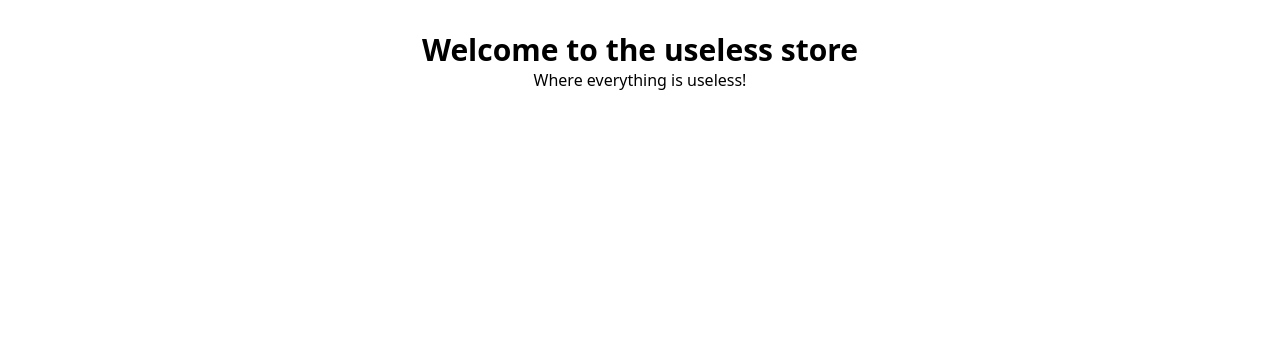
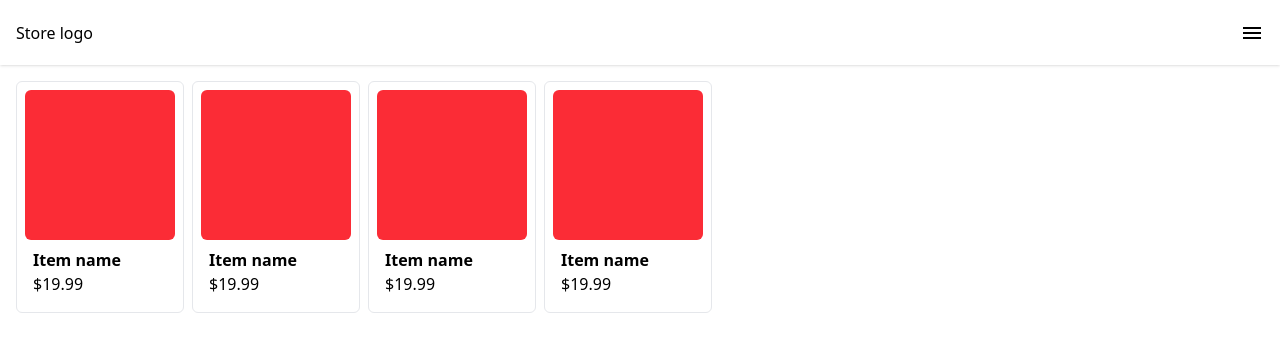
Before and after one commit to Trusun3528/Group5FrontEnd, a React (Vite) app: page / in a window 1280 px wide. Shown: the top 352 px of the page. Built offline with nearby package versions, Linux system fonts and the light colour scheme.

Commit message:
Header, list of items, start on item details

```diff
--- a/package.json
+++ b/package.json
@@ -10,9 +10,14 @@
     "preview": "vite preview"
   },
   "dependencies": {
+    "@emotion/react": "^11.14.0",
+    "@emotion/styled": "^11.14.0",
+    "@mui/icons-material": "^6.4.4",
+    "@mui/material": "^6.4.4",
     "@tailwindcss/vite": "^4.0.2",
     "react": "^18.3.1",
     "react-dom": "^18.3.1",
+    "react-router-dom": "^7.1.5",
     "tailwindcss": "^4.0.2"
   },
   "devDependencies": {
--- a/src/StoreItem.ts
+++ /dev/null
@@ -1,9 +0,0 @@
-class StoreItem {
-    name: string;
-    price: number;
-
-    constructor(name: string, price: number) {
-        this.name = name
-        this.price = price
-    }
-}
--- a/src/main.tsx
+++ b/src/main.tsx
@@ -1,10 +1,19 @@
-import { StrictMode } from 'react'
-import { createRoot } from 'react-dom/client'
-import './index.css'
-import LandingPage from './pages/LandingPage.tsx'
+import ReactDOM from "react-dom/client";
+import { BrowserRouter, Routes, Route } from "react-router-dom";
+import HomePage from "./pages/HomePage";
+import ItemDetailsPage from "./pages/ItemDetailsPage";
+import "./index.css"
 
-createRoot(document.getElementById('root')!).render(
-  <StrictMode>
-    <LandingPage />
-  </StrictMode>,
-)
+export default function App() {
+  return (
+    <BrowserRouter>
+      <Routes>
+        <Route index element={<HomePage />} />
+        <Route path="details" element={<ItemDetailsPage />} />
+      </Routes>
+    </BrowserRouter>
+  );
+}
+
+const root = ReactDOM.createRoot(document.getElementById('root')!);
+root.render(<App />);
--- /dev/null
+++ b/src/pages/HomePage.tsx
@@ -0,0 +1,18 @@
+import Header from "./components/Header";
+import StoreItem from "./components/StoreItem";
+
+function LandingPage() {
+  return (
+    <div>
+      <Header />
+      <div className="m-4 flex gap-2">
+        <StoreItem />
+        <StoreItem />
+        <StoreItem />
+        <StoreItem />
+      </div>
+    </div>
+  )
+}
+
+export default LandingPage;
--- /dev/null
+++ b/src/pages/ItemDetailsPage.tsx
@@ -0,0 +1,16 @@
+import Header from "./components/Header";
+
+function ItemDetailsPage() {
+  return (
+    <div>
+      <Header />
+      <div className="m-4 flex gap-2">
+        <h1 className="text-xl font-bold">
+            Item name
+        </h1>
+      </div>
+    </div>
+  )
+}
+
+export default ItemDetailsPage;
--- a/src/pages/LandingPage.tsx
+++ /dev/null
@@ -1,14 +0,0 @@
-import StoreItemDisplay from "./components/StoreItemDisplay";
-
-function LandingPage() {
-  return (
-    <div className="text-center m-8">
-      <h1 className="text-3xl font-bold">Welcome to the useless store</h1>
-      <h2>Where everything is useless!</h2>
-
-      <StoreItemDisplay />
-    </div>
-  )
-}
-
-export default LandingPage;
--- /dev/null
+++ b/src/pages/components/Header.tsx
@@ -0,0 +1,46 @@
+import { useState } from "react";
+import ShoppingCartIcon from '@mui/icons-material/ShoppingCart';
+import LogoutIcon from '@mui/icons-material/Logout';
+import MenuIcon from '@mui/icons-material/Menu';
+
+function Header() {
+    const [dropdown, setDropdown] = useState(false);
+
+    const loggedIn = true;
+
+    let headerRight;
+
+    if (loggedIn) {
+        headerRight = (
+            <div>
+                <button type="button" onClick={() => {setDropdown(!dropdown);}}><MenuIcon/></button>
+                {dropdown && (
+                    <div className="m-2 p-4 gap-2 flex flex-col bg-white origin-top-right absolute
+                        right-0 rounded-md shadow-md border border-gray-300" role="menu">
+                        <a href="/"><ShoppingCartIcon/> View cart</a>
+                        <a href="/"><LogoutIcon/> Log out</a>
+                    </div>
+                )}
+            </div>
+        )
+    }
+    else {
+        headerRight = (
+            <div className="gap-2 flex">
+                <button type="button" className="text-black px-4 py-2 font-bold outline rounded-full">Log in</button>
+                <button type="button" className="bg-black text-white px-4 py-2 rounded-full font-bold">Register</button>
+            </div>
+        )
+    }
+
+    return (
+        <header className="w-full h-[65px] shadow items-center flex justify-between p-4">
+            <div>
+                <a href="/">Store logo</a>
+            </div>
+            {headerRight}
+        </header>
+    )
+}
+
+export default Header;
--- /dev/null
+++ b/src/pages/components/StoreItem.tsx
@@ -0,0 +1,15 @@
+function StoreItem() {
+    return (
+        <div className="p-2 border border-gray-200 rounded-md">
+            <a href="/details">
+                <div className="bg-red-500 w-[150px] h-[150px] rounded-md"></div>
+            </a>
+            <div className="p-2">
+                <h1 className="font-bold">Item name</h1>
+                <span>$19.99</span>
+            </div>
+        </div>
+    )
+}
+
+export default StoreItem;
--- a/src/pages/components/StoreItemDisplay.tsx
+++ /dev/null
@@ -1,5 +0,0 @@
-function StoreItemDisplay(props: any) {
-    return <></>;
-}
-
-export default StoreItemDisplay;
```
Also changed, not shown: 1 other file (tests, documents, lock files or other folders).
